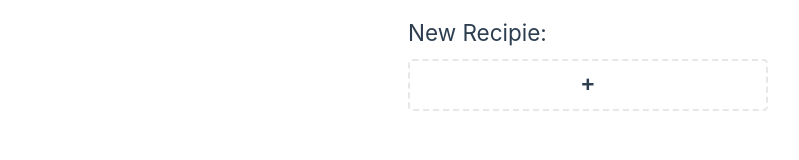
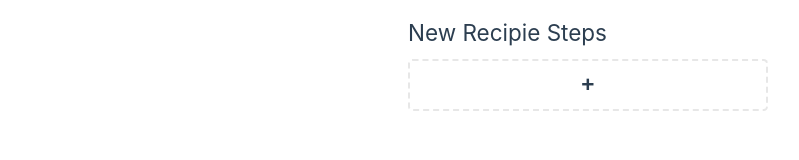
Before and after one commit to benjamin-wright/ingredients, a Vue app: page /recipies/new/steps in a window 1280 px wide. Shown: the top 160 px of the page, without its empty margins (232-1031 px from the left). Built offline with nearby package versions, Linux system fonts and the light colour scheme.

Commit message:
title tweaks

```diff
--- a/src/components/StringInput.vue
+++ b/src/components/StringInput.vue
@@ -2,7 +2,7 @@
 defineProps<{
   id: string
   name: string
-  label: string
+  label?: string
   required?: boolean
   multiline?: boolean
 }>()
@@ -12,7 +12,7 @@ const modelValue = defineModel<string>({ required: true })
 
 <template>
   <fieldset>
-    <label for="{{ id }}">{{ label }}</label>
+    <label v-if="label" for="{{ id }}">{{ label }}</label>
     <div class="grower" v-if="multiline">
       <textarea
         v-model="modelValue"
--- a/src/views/NewRecipieIngredientsView.vue
+++ b/src/views/NewRecipieIngredientsView.vue
@@ -13,7 +13,7 @@
   const ingredients = useIngredientsStore();
   const store = useNewRecipieStore();
 
-  const title = `${store.edit ? 'Edit' : 'New'} Recipie: ${ store.name }`;
+  const title = `${store.edit ? 'Edit' : 'New'} Recipie Ingredients`;
 
   onMounted(async () => {
     await ingredients.load();
--- a/src/views/NewRecipieStepsView.vue
+++ b/src/views/NewRecipieStepsView.vue
@@ -8,7 +8,7 @@
   const router = useRouter();
   const store = useNewRecipieStore();
 
-  const title = `${store.edit ? 'Edit' : 'New'} Recipie: ${ store.name }`;
+  const title = `${store.edit ? 'Edit' : 'New'} Recipie Steps`;
 
   function cancel() {
     router.push("/recipies/new/ingredients");
@@ -38,7 +38,6 @@
             v-model="store.steps[idx].content"
             :id="'step-' + idx"
             :name="'step-' + idx"
-            :label="'Step ' + (idx + 1)"
             required
             multiline
         />
```
